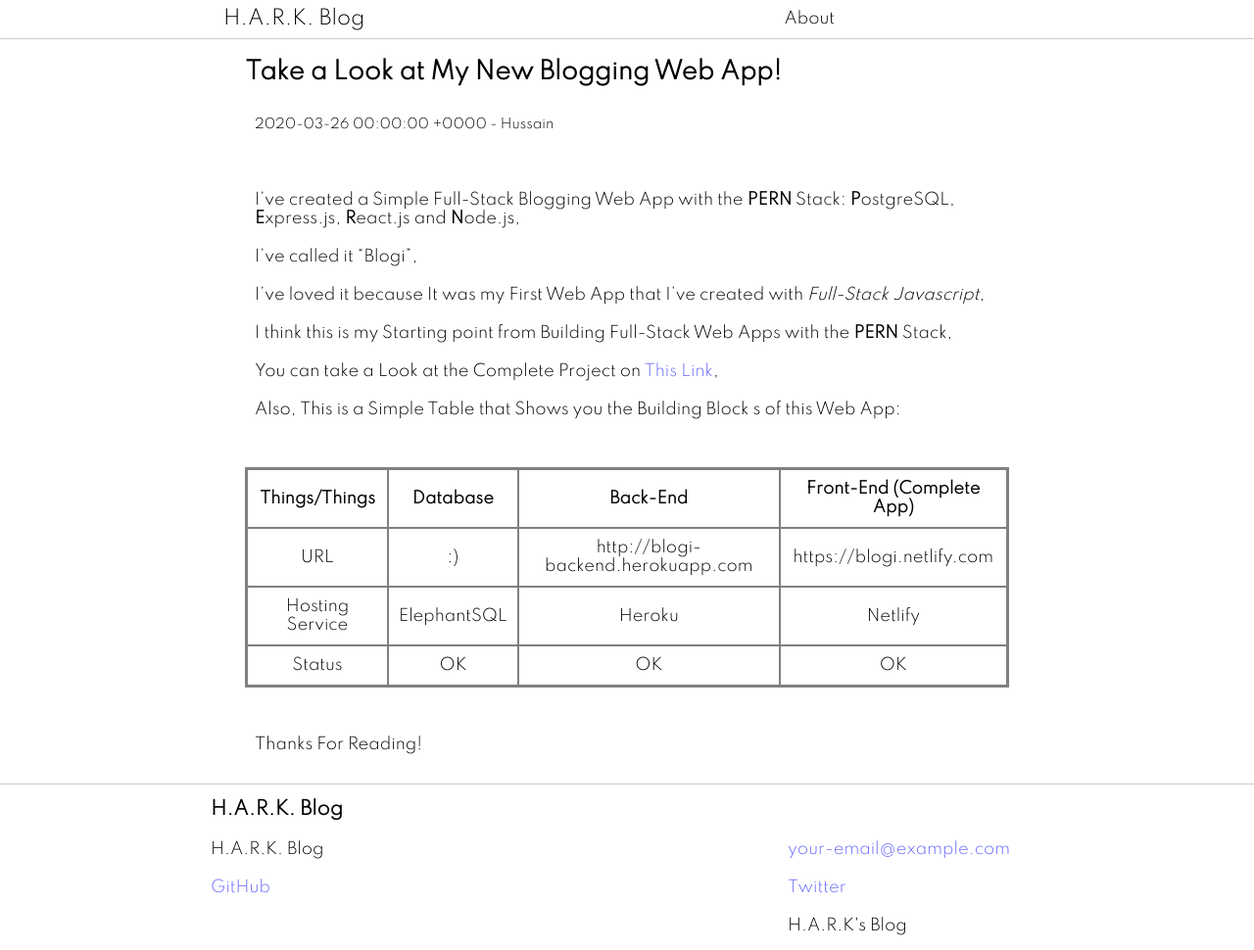
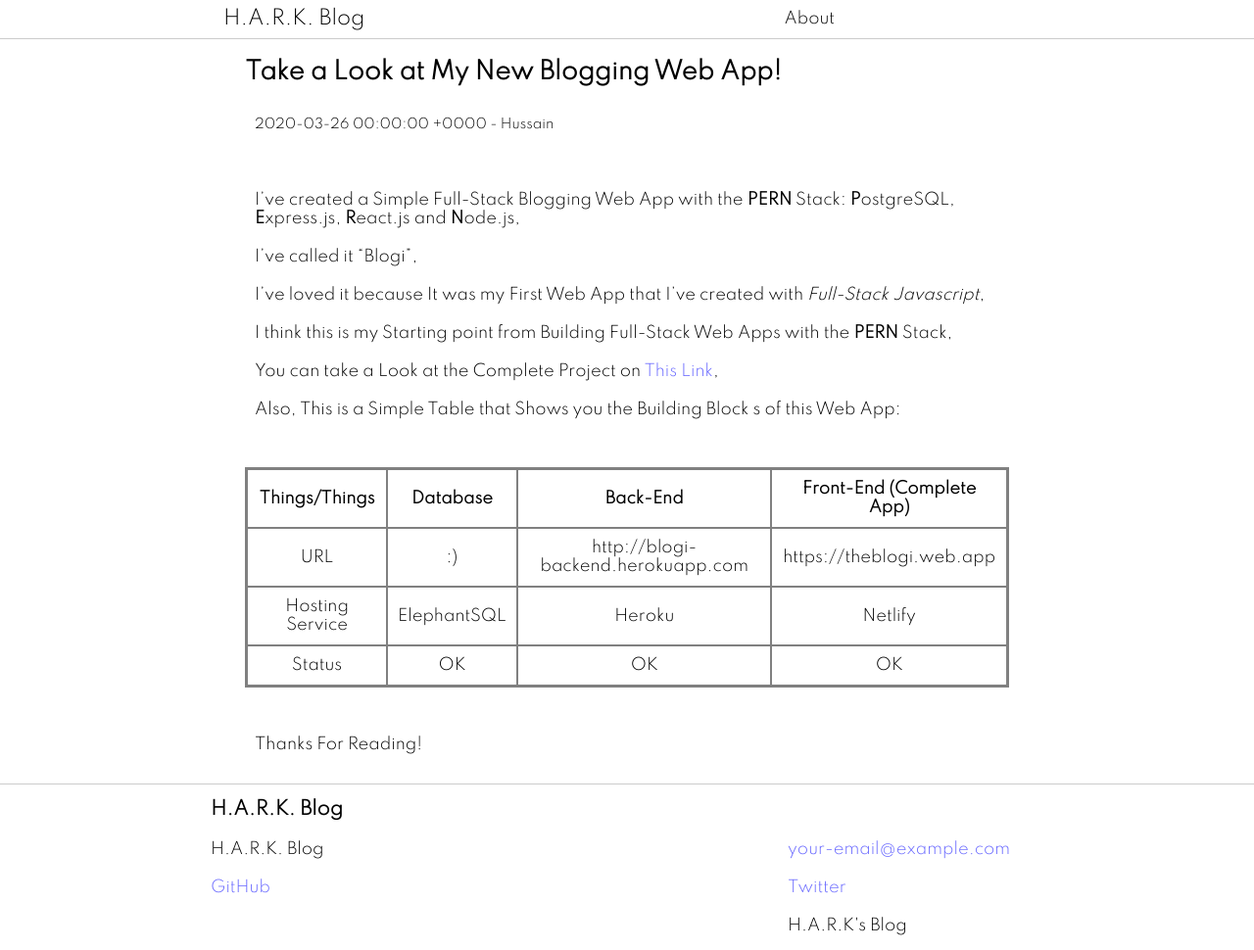
Before and after one commit to HussainARK/blog, a Jekyll site: the page built from _posts/2020-03-26-my-new-blogging-webapp.md, in a window 1280 px wide. Shown: the whole page at 98% size. Built offline with Jekyll 4.4.1, drawn with Linux system fonts in a browser that asks for light colours; some of the changed lines change nothing that is shown.

Commit message:
Edited the last Post

```diff
--- a/_posts/2020-03-26-my-new-blogging-webapp.md
+++ b/_posts/2020-03-26-my-new-blogging-webapp.md
@@ -20,7 +20,7 @@ Also, This is a Simple Table that Shows you the Building Block s of this Web App
 
 |  Things/Things  |   Database  |               Back-End              |  Front-End (Complete App) |
 |:---------------:|:-----------:|:-----------------------------------:|:-------------------------:|
-|       URL       |      :)     | http://blogi-backend.herokuapp.com | https://blogi.netlify.com |
+|       URL       |      :)     | http://blogi-backend.herokuapp.com  | https://theblogi.web.app  |
 | Hosting Service | ElephantSQL |                Heroku               |          Netlify          |
 |      Status     |      OK     |                  OK                 |             OK            |
 
```
